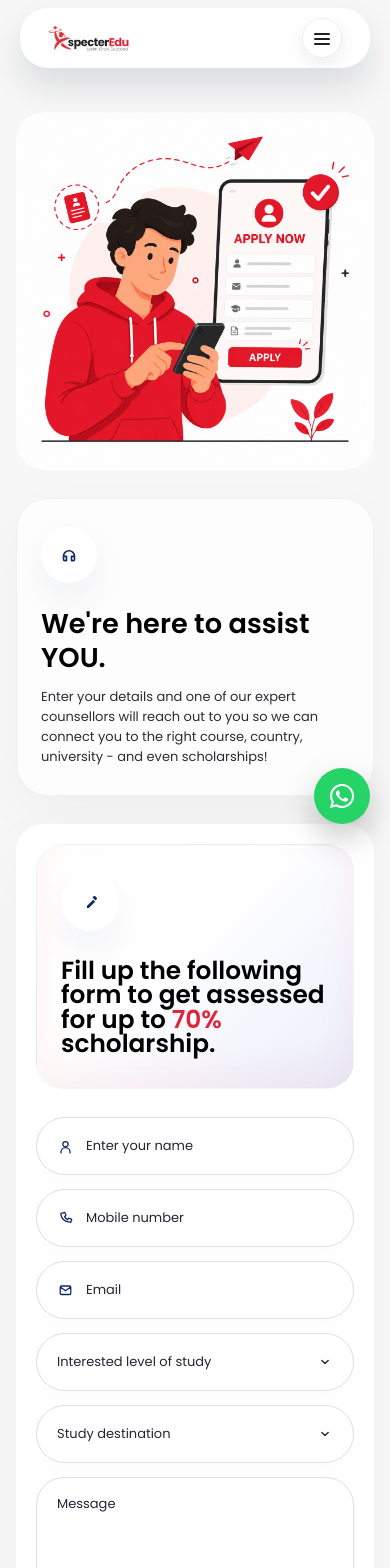
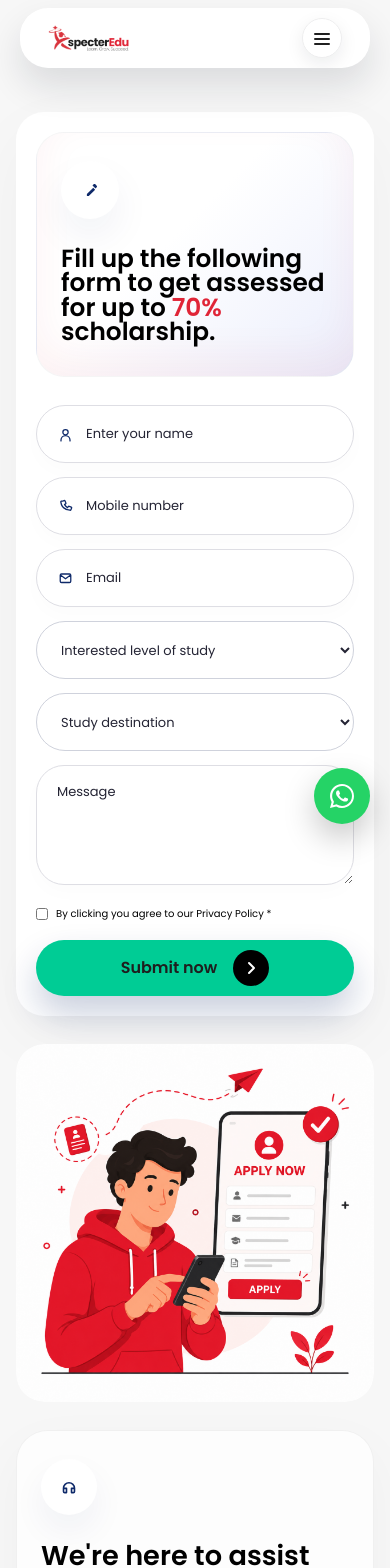
Before and after one commit to graphicmoron/specteredu, a Next.js app: page /contact in a window 390 px wide. Shown: the top 1568 px of the page. Built offline with nearby package versions, Linux system fonts and the light colour scheme.

Commit message:
fix add founders journey and some fixes

```diff
--- a/app/contact/page.jsx
+++ b/app/contact/page.jsx
@@ -1,6 +1,6 @@
 "use client";
 
-import React, { useState } from "react";
+import React, { useEffect, useRef, useState } from "react";
 import { useForm, ValidationError } from "@formspree/react";
 import Image from "next/image";
 
@@ -65,41 +65,94 @@ function FieldIcon({ children }) {
 function CustomDropdown({ label, name, options }) {
   const [isOpen, setIsOpen] = useState(false);
   const [selected, setSelected] = useState("");
+  const dropdownRef = useRef(null);
+
+  useEffect(() => {
+    if (!isOpen) {
+      return;
+    }
+
+    const closeOnOutsidePress = (event) => {
+      if (!dropdownRef.current?.contains(event.target)) {
+        setIsOpen(false);
+      }
+    };
+
+    const closeOnEscape = (event) => {
+      if (event.key === "Escape") {
+        setIsOpen(false);
+      }
+    };
+
+    document.addEventListener("pointerdown", closeOnOutsidePress);
+    document.addEventListener("keydown", closeOnEscape);
+
+    return () => {
+      document.removeEventListener("pointerdown", closeOnOutsidePress);
+      document.removeEventListener("keydown", closeOnEscape);
+    };
+  }, [isOpen]);
 
   return (
-    <span className="relative block">
-      <input type="hidden" name={name} value={selected} />
+    <span ref={dropdownRef} className="relative block">
+      <select
+        name={name}
+        value={selected}
+        onChange={(event) => setSelected(event.target.value)}
+        onInvalid={() => setIsOpen(true)}
+        required
+        className="h-[58px] w-full cursor-pointer appearance-auto rounded-full border border-[#cfd2dc] bg-white px-5 text-[13px] text-[#242434] outline-none focus:border-secondary sm:pointer-events-none sm:absolute sm:left-0 sm:top-0 sm:h-px sm:w-px sm:opacity-0"
+      >
+        <option value="" disabled>
+          {label}
+        </option>
+        {options.map((option) => (
+          <option key={option} value={option}>
+            {option}
+          </option>
+        ))}
+      </select>
+
+      <div className="relative hidden sm:block">
         <button
           type="button"
-        className={`flex h-[58px] w-full items-center gap-3 rounded-full border border-[#dedee4] bg-white px-5 text-left text-[13px] text-[#242434] shadow-[0_8px_20px_rgba(17,24,39,0.015)] transition-colors focus-visible:border-secondary focus-visible:outline-none ${
-          isOpen ? "border-secondary" : ""
-        }`}
           aria-haspopup="listbox"
           aria-expanded={isOpen}
           onClick={() => setIsOpen((current) => !current)}
+          className={`flex h-[58px] w-full items-center gap-4 rounded-full border bg-white px-5 text-left text-[13px] text-[#353542] outline-none transition-all hover:border-secondary focus-visible:ring-4 focus-visible:ring-secondary/10 ${
+            isOpen ? "border-secondary shadow-[0_8px_24px_rgba(14,41,105,0.08)]" : "border-[#cfd2dc]"
+          }`}
         >
           <span className="min-w-0 flex-1 truncate">{selected || label}</span>
-        <svg aria-hidden="true" className={`h-4 w-4 shrink-0 transition-transform ${isOpen ? "rotate-180" : ""}`} viewBox="0 0 20 20" fill="none">
-          <path d="m6 8 4 4 4-4" stroke="currentColor" strokeLinecap="round" strokeLinejoin="round" strokeWidth="1.7" />
+          <svg
+            aria-hidden="true"
+            className={`h-4 w-4 shrink-0 text-secondary transition-transform duration-200 ${isOpen ? "rotate-180" : ""}`}
+            viewBox="0 0 20 20"
+            fill="none"
+          >
+            <path d="m6 8 4 4 4-4" stroke="currentColor" strokeLinecap="round" strokeLinejoin="round" strokeWidth="1.8" />
           </svg>
         </button>
 
         {isOpen && (
-        <div className="absolute inset-x-0 top-[calc(100%+10px)] z-40 w-full rounded-[24px] border border-[#dddddf] bg-white px-5 py-5 text-black shadow-[0_18px_45px_rgba(14,41,105,0.1)]">
-          <p className="text-lg font-normal leading-none text-black">{label === "Interested level of study" ? "Level of study" : label}</p>
-          <div className="mt-4 border-t border-black">
-            <ul role="listbox" aria-label={label}>
+          <div className="absolute inset-x-0 top-[calc(100%+10px)] z-50 overflow-hidden rounded-[26px] border border-[#d9d9de] bg-white px-5 pb-4 pt-5 text-black shadow-[0_22px_55px_rgba(14,41,105,0.14)]">
+            <p className="text-[18px] font-medium leading-none text-[#202027]">
+              {label === "Interested level of study" ? "Level of study" : label}
+            </p>
+            <ul className="mt-4 border-t border-[#202027]" role="listbox" aria-label={label}>
               {options.map((option) => (
-                <li key={option} className="border-b border-[#e3e3e3] last:border-b-0">
+                <li key={option} className="border-b border-[#dedee2] last:border-b-0">
                   <button
                     type="button"
-                    className="w-full py-3 text-left text-lg font-normal leading-none text-[#66717a] transition-colors hover:text-secondary focus-visible:text-secondary"
                     role="option"
                     aria-selected={selected === option}
                     onClick={() => {
                       setSelected(option);
                       setIsOpen(false);
                     }}
+                    className={`w-full py-3 text-left text-[17px] leading-[1.05] transition-colors hover:text-secondary focus-visible:text-secondary focus-visible:outline-none ${
+                      selected === option ? "font-medium text-secondary" : "text-[#68717d]"
+                    }`}
                   >
                     {option}
                   </button>
@@ -107,8 +160,8 @@ function CustomDropdown({ label, name, options }) {
               ))}
             </ul>
           </div>
+        )}
       </div>
-      )}
     </span>
   );
 }
@@ -119,7 +172,7 @@ export default function ContactPage() {
   return (
     <main className="bg-[#f7f7f7] px-4 pb-12 pt-28 text-black sm:px-6 sm:pb-16 sm:pt-36 lg:px-8 lg:pt-40">
       <section className="mx-auto grid max-w-[1180px] items-stretch gap-7 lg:grid-cols-[1.08fr_0.92fr] lg:gap-9">
-        <div className="flex min-w-0 flex-col gap-7 lg:h-full">
+        <div className="order-2 flex min-w-0 flex-col gap-7 lg:order-1 lg:h-full">
           <div className="flex min-h-[320px] w-full flex-1 items-center justify-center overflow-hidden rounded-[28px] sm:min-h-[420px] lg:min-h-0">
             <Image
               src="/contact.png"
@@ -147,7 +200,7 @@ export default function ContactPage() {
           </article>
         </div>
 
-        <aside className="flex min-w-0 flex-col rounded-[28px] bg-white p-5 shadow-[0_22px_70px_rgba(17,24,39,0.035)] sm:rounded-[32px] sm:p-7 lg:h-full">
+        <aside className="order-1 flex min-w-0 flex-col rounded-[28px] bg-white p-5 shadow-[0_22px_70px_rgba(17,24,39,0.035)] sm:rounded-[32px] sm:p-7 lg:order-2 lg:h-full">
           <div className="relative overflow-hidden rounded-[28px] border border-black/[0.04] bg-[linear-gradient(135deg,#fff_0%,#fff_43%,#ebeefc_100%)] px-6 pb-8 pt-7 shadow-[inset_0_-18px_42px_rgba(224,37,55,0.06)] sm:px-8 sm:pt-8">
             <div className="flex h-[58px] w-[58px] items-center justify-center rounded-full bg-white text-secondary shadow-[0_18px_38px_rgba(14,41,105,0.06)]">
               <svg aria-hidden="true" className="h-[19px] w-[19px]" viewBox="0 0 20 20" fill="none">
--- a/components/Navbar.jsx
+++ b/components/Navbar.jsx
@@ -1,6 +1,6 @@
 "use client";
 
-import { useState } from "react";
+import { useEffect, useRef, useState } from "react";
 import Link from "next/link";
 import { usePathname } from "next/navigation";
 
@@ -15,8 +15,34 @@ const navItems = [
 export default function Navbar() {
   const pathname = usePathname();
   const [isMobileMenuOpen, setIsMobileMenuOpen] = useState(false);
+  const mobileNavRef = useRef(null);
 
   const closeMobileMenu = () => setIsMobileMenuOpen(false);
+
+  useEffect(() => {
+    if (!isMobileMenuOpen) {
+      return;
+    }
+
+    const closeOnScroll = () => setIsMobileMenuOpen(false);
+    const closeOnOutsidePress = (event) => {
+      if (!mobileNavRef.current?.contains(event.target)) {
+        setIsMobileMenuOpen(false);
+      }
+    };
+
+    window.addEventListener("scroll", closeOnScroll, { passive: true });
+    document.addEventListener("touchmove", closeOnScroll, { passive: true, capture: true });
+    document.addEventListener("wheel", closeOnScroll, { passive: true, capture: true });
+    document.addEventListener("pointerdown", closeOnOutsidePress, { capture: true });
+
+    return () => {
+      window.removeEventListener("scroll", closeOnScroll);
+      document.removeEventListener("touchmove", closeOnScroll, { capture: true });
+      document.removeEventListener("wheel", closeOnScroll, { capture: true });
+      document.removeEventListener("pointerdown", closeOnOutsidePress, { capture: true });
+    };
+  }, [isMobileMenuOpen]);
 
   const isActiveLink = (href) => {
     if (href === "/") {
@@ -83,7 +109,7 @@ export default function Navbar() {
         </a>
       </nav>
 
-      <nav className="mobile-nav relative z-[10000] mx-auto flex min-h-[60px] w-[calc(100%-20px)] max-w-[350px] flex-col overflow-hidden rounded-[28px] bg-white px-7 pb-0 pt-2.5 shadow-[0_18px_36px_rgba(17,24,39,0.12)] transition-all duration-300 ease-out md:hidden">
+      <nav ref={mobileNavRef} className="mobile-nav relative z-[10000] mx-auto flex min-h-[60px] w-[calc(100%-20px)] max-w-[350px] flex-col overflow-hidden rounded-[28px] bg-white px-7 pb-0 pt-2.5 shadow-[0_18px_36px_rgba(17,24,39,0.12)] transition-all duration-300 ease-out md:hidden">
         <input
           id="mobile-menu-toggle"
           type="checkbox"
```
Lines whose indentation alone changed are shown as unchanged.
